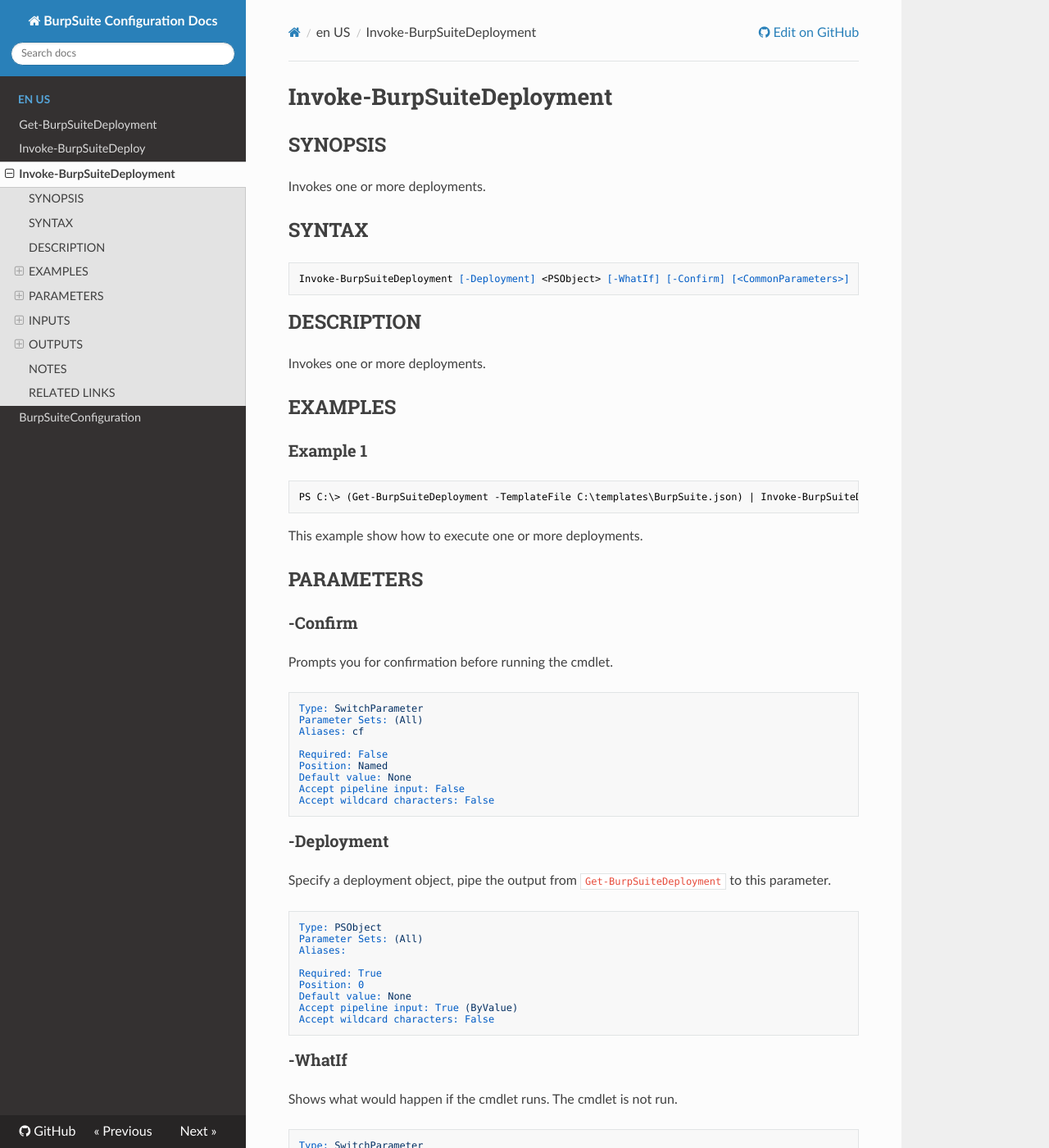
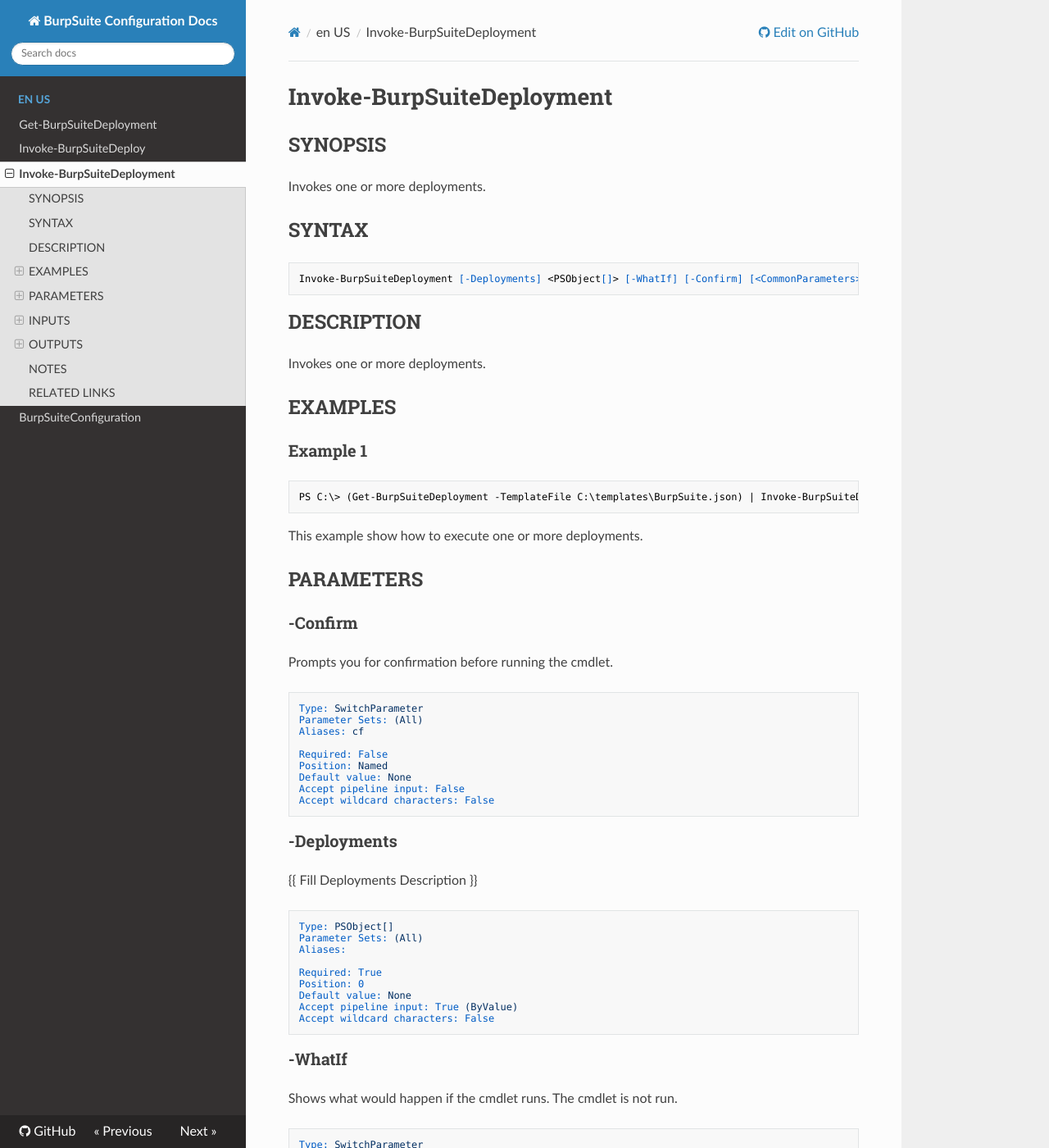
Before and after one commit to juniinacio/BurpSuiteDeploy, an MkDocs documentation site: the page built from docs/en-US/Invoke-BurpSuiteDeployment.md, in a window 1280 px wide and 1400 px high. Shown: the whole window at 82% size. Built offline with MkDocs 1.6.1, drawn with Linux system fonts in a browser that asks for light colours; nearby versions of some CDN libraries.

````diff
--- a/docs/en-US/Invoke-BurpSuiteDeployment.md
+++ b/docs/en-US/Invoke-BurpSuiteDeployment.md
@@ -13,7 +13,7 @@ Invokes one or more deployments.
 ## SYNTAX
 
 ```
-Invoke-BurpSuiteDeployment [-Deployment] <PSObject> [-WhatIf] [-Confirm] [<CommonParameters>]
+Invoke-BurpSuiteDeployment [-Deployments] <PSObject[]> [-WhatIf] [-Confirm] [<CommonParameters>]
 ```
 
 ## DESCRIPTION
@@ -45,11 +45,11 @@ Accept pipeline input: False
 Accept wildcard characters: False
 ```
 
-### -Deployment
-Specify a deployment object, pipe the output from `Get-BurpSuiteDeployment` to this parameter.
+### -Deployments
+{{ Fill Deployments Description }}
 
 ```yaml
-Type: PSObject
+Type: PSObject[]
 Parameter Sets: (All)
 Aliases:
 
````
Also changed, not shown: 16 other files.
